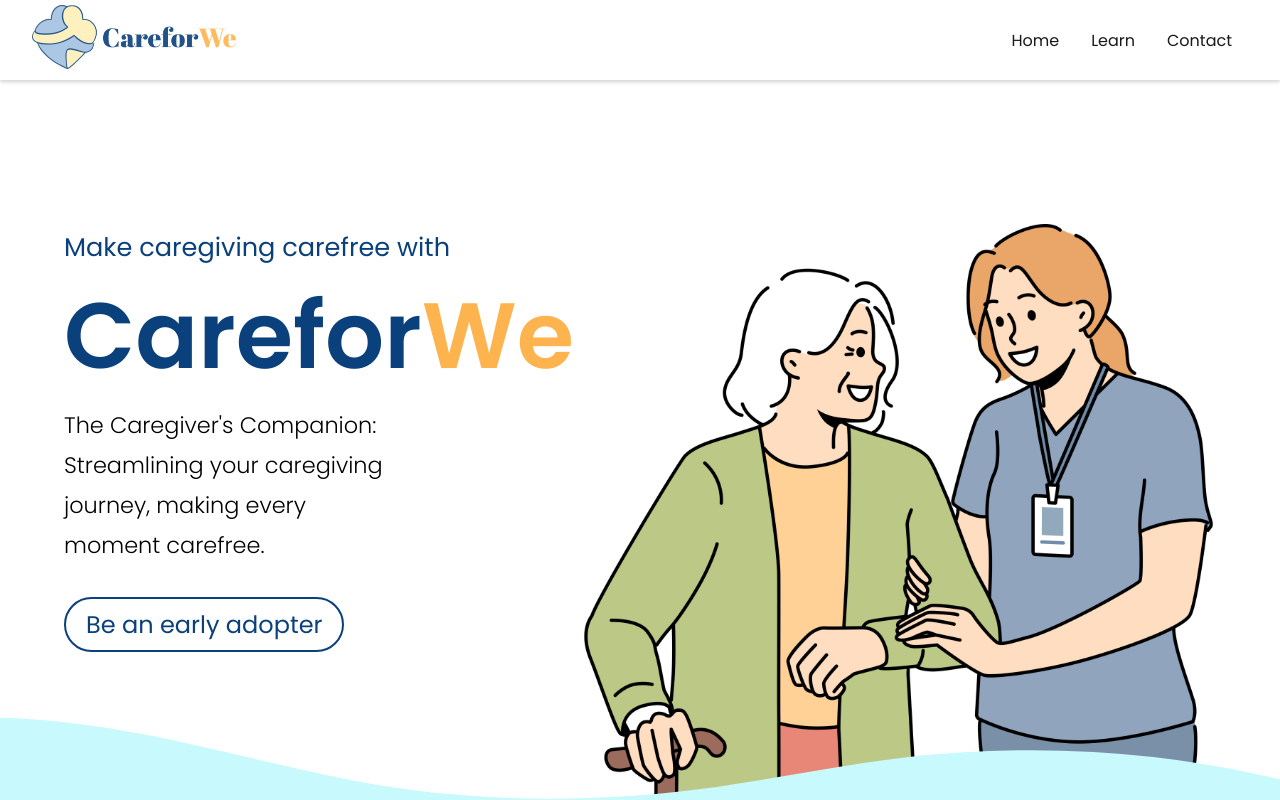
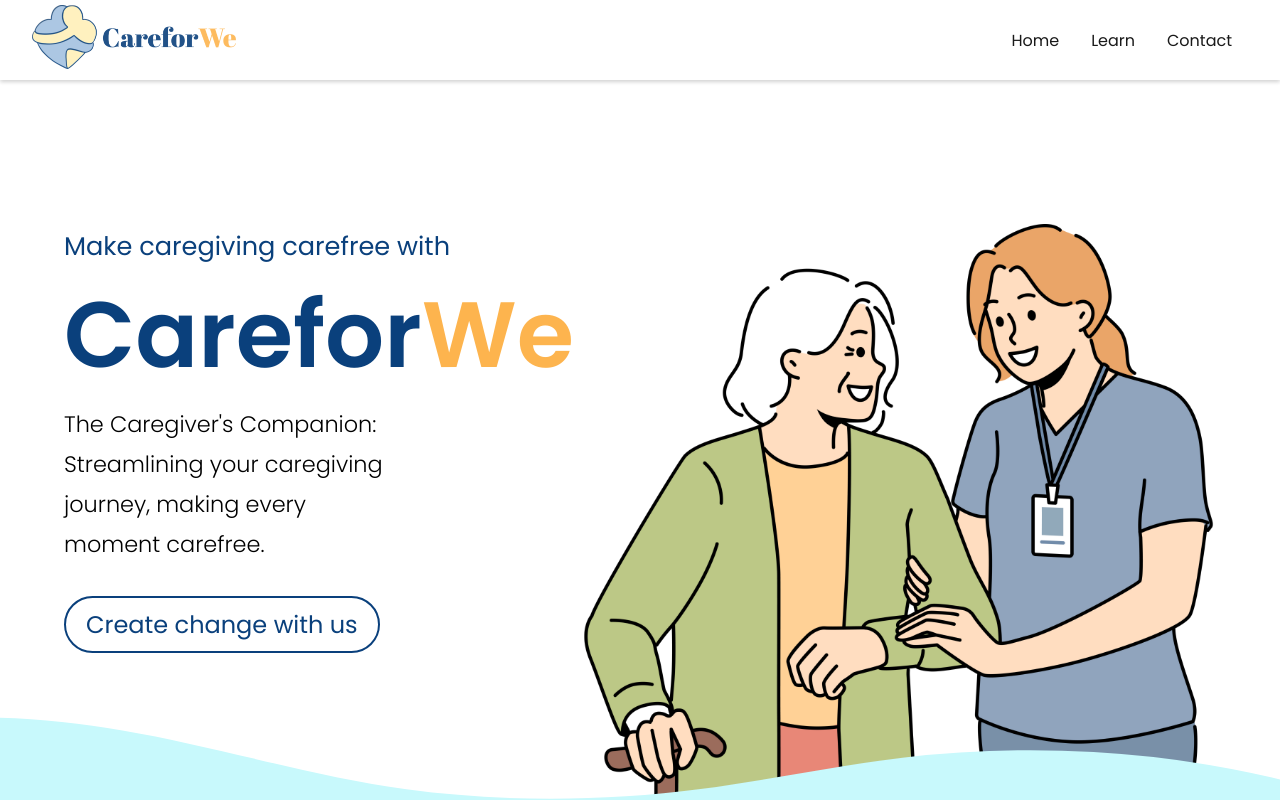
Before and after one commit to CareForWe/careforwe.github.io, a React (Vite) app: page / in a window 1280 px wide. Shown: the top 800 px of the page. Built offline with nearby package versions, Linux system fonts and the light colour scheme.

Commit message:
modified:   src/components/contact/contact.jsx 	modified:   src/components/home/home.css 	modified:   src/components/home/home.jsx

```diff
--- a/src/components/contact/contact.jsx
+++ b/src/components/contact/contact.jsx
@@ -8,10 +8,7 @@
       <div className="contact-content">
         <img className="logo_contact" src={logo_nav} />
         <h1>Contact Us</h1>
-        {/* <p className="supportUs">
-          CareForWe is still in its early stages, and we are looking for early supporters and testers! If you are interested in supporting us, please drop us an email at the address below.
-        </p> */}
-        <p>If you have any questions or need assistance, feel free to reach out to us at:</p>
+        <p>For partnerships or queries, feel free to reach out to us at:</p>
         <a href="mailto:support@care4we.com" className="contact-email">
             support@care4we.com
         </a>
--- a/src/components/home/home.css
+++ b/src/components/home/home.css
@@ -76,7 +76,7 @@
 }
 
 .earlyAdoptBtn:hover {
-    background-position: 300px 0;
+    background-position: 350px 0;
     color: var(--background-color);
 }
 
--- a/src/components/home/home.jsx
+++ b/src/components/home/home.jsx
@@ -30,7 +30,7 @@
                             <text className='earlyAdoptBtnText'>Find Out More!</text>
                         </Link>   */}
                         <Link className="earlyAdoptBtn" to='/contact'>
-                            <text className='earlyAdoptBtnText'>Be an early adopter</text>
+                            <text className='earlyAdoptBtnText'>Create change with us</text>
                         </Link>
 
                     </div>
```
